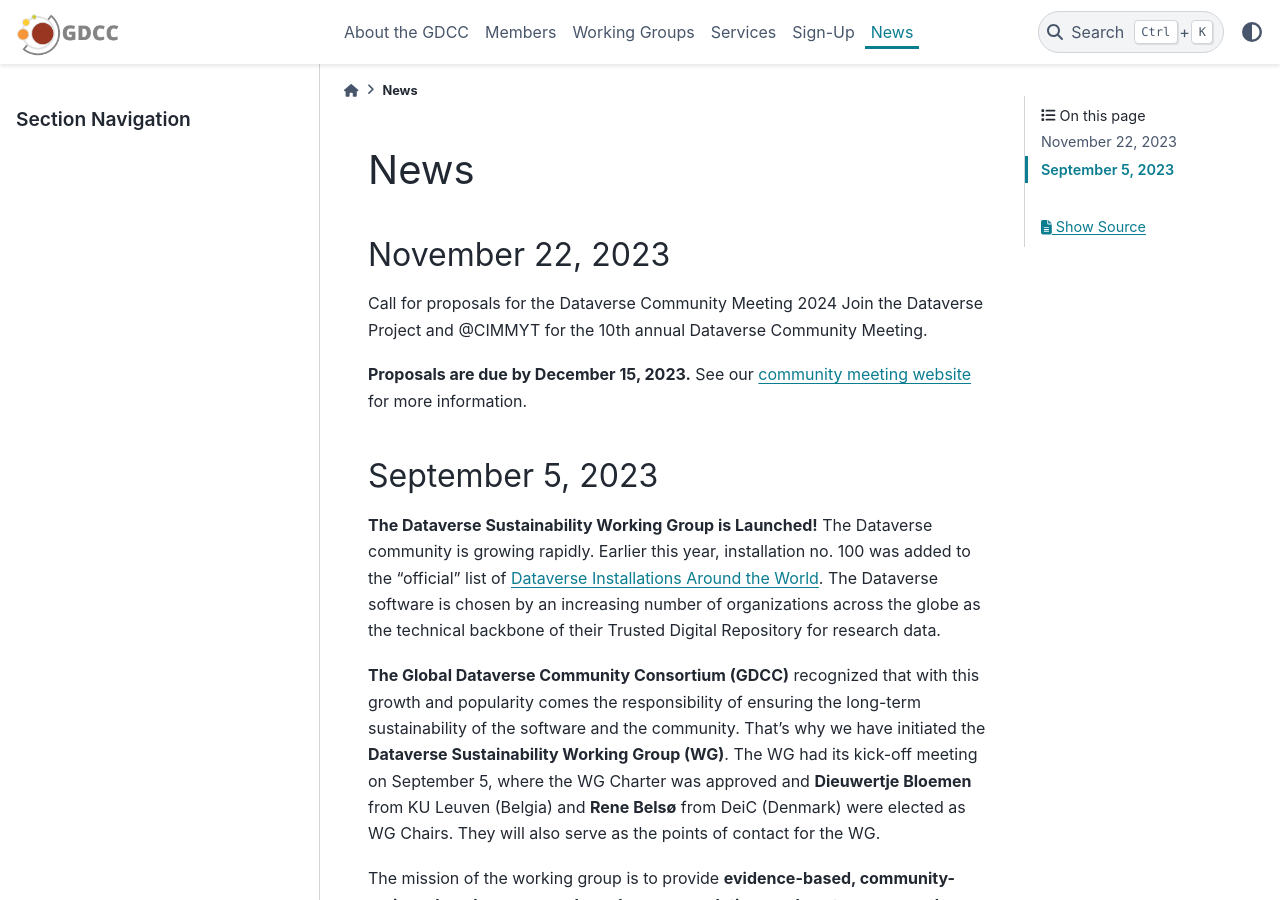
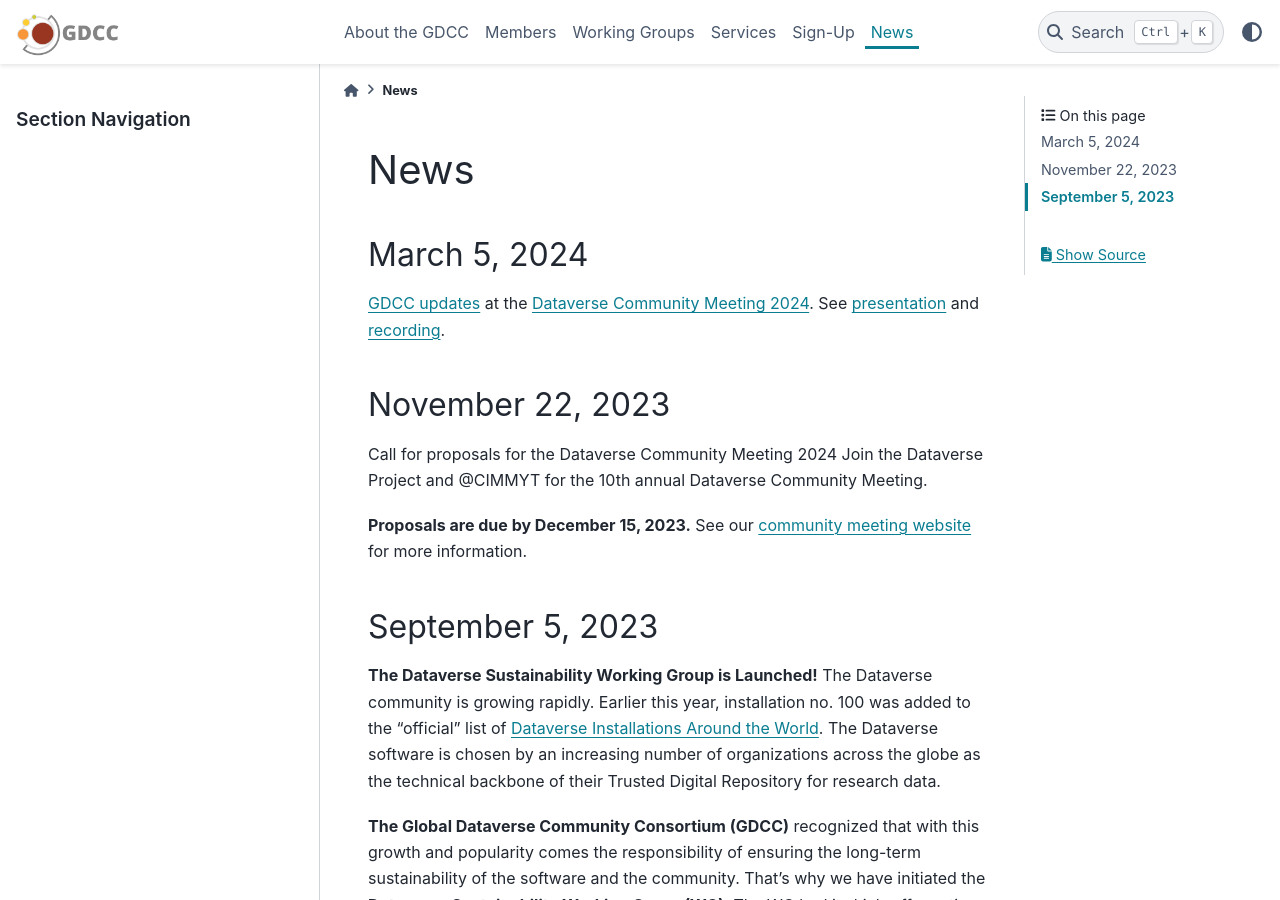
Before and after one commit to gdcc/www.gdcc.io, a Sphinx documentation site: the page built from source/news.md, in a window 1280 px wide and 900 px high. Built offline with Sphinx 7.4.7 and the PyData theme 0.15.4, drawn with Linux system fonts in a browser that asks for light colours.

Commit message:
Update news.md

```diff
--- a/source/news.md
+++ b/source/news.md
@@ -1,4 +1,8 @@
 # News
+## March 5, 2024
+[GDCC updates](https://dcm2024.sched.com/event/1YRwK/gdcc-updates?iframe=no&w=100%&sidebar=yes&bg=no) at the [Dataverse Community Meeting 2024](https://sites.harvard.edu/dcm2024/).
+See [presentation](https://osf.io/pq93n) and [recording](https://www.youtube.com/embed/LA1BbkV3Efk?start=5849).
+
 ## November 22, 2023
 Call for proposals for the Dataverse Community Meeting 2024
 Join the Dataverse Project and @CIMMYT for the 10th annual Dataverse Community Meeting.
```
